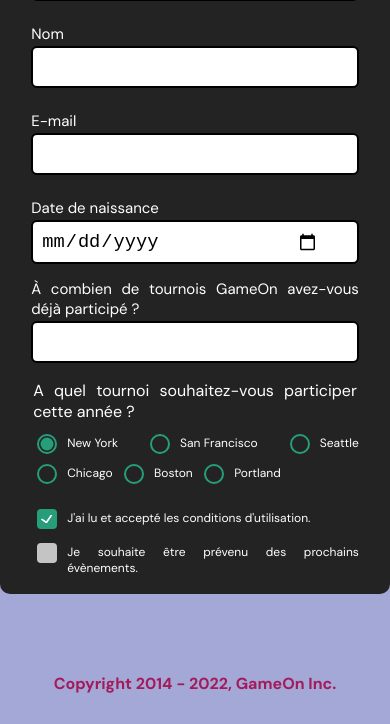
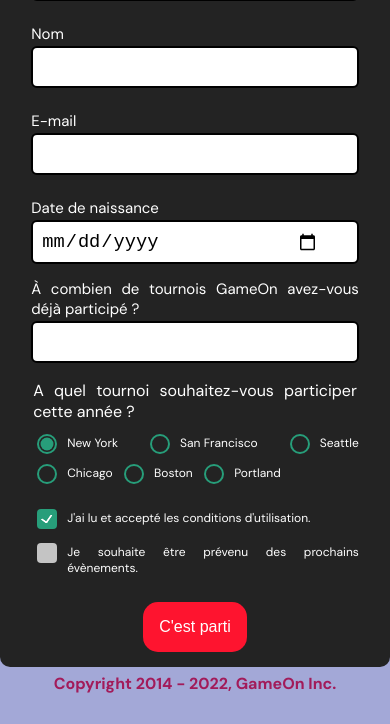
Before and after one commit to JyjyStudio/GameOn-P4-OpenClassrooms, a plain HTML site: page index.html in a window 390 px wide. Both pictures are taken after a click on the button "Je M'inscris". Shown: the part 533-1257 px from the top of the page. Drawn offline with Linux system fonts and the light colour scheme; a web font is replaced by a local one.

Commit message:
fix : responsive form

```diff
--- a/css/modal.css
+++ b/css/modal.css
@@ -539,7 +539,7 @@ footer {
 	}
 	.text-control { font-size: 80%; } /*evite le zoom on focus */
 	.content {
-		height: 80%;
+		height: auto;
 	}
 
 	.header-logo img {
```
